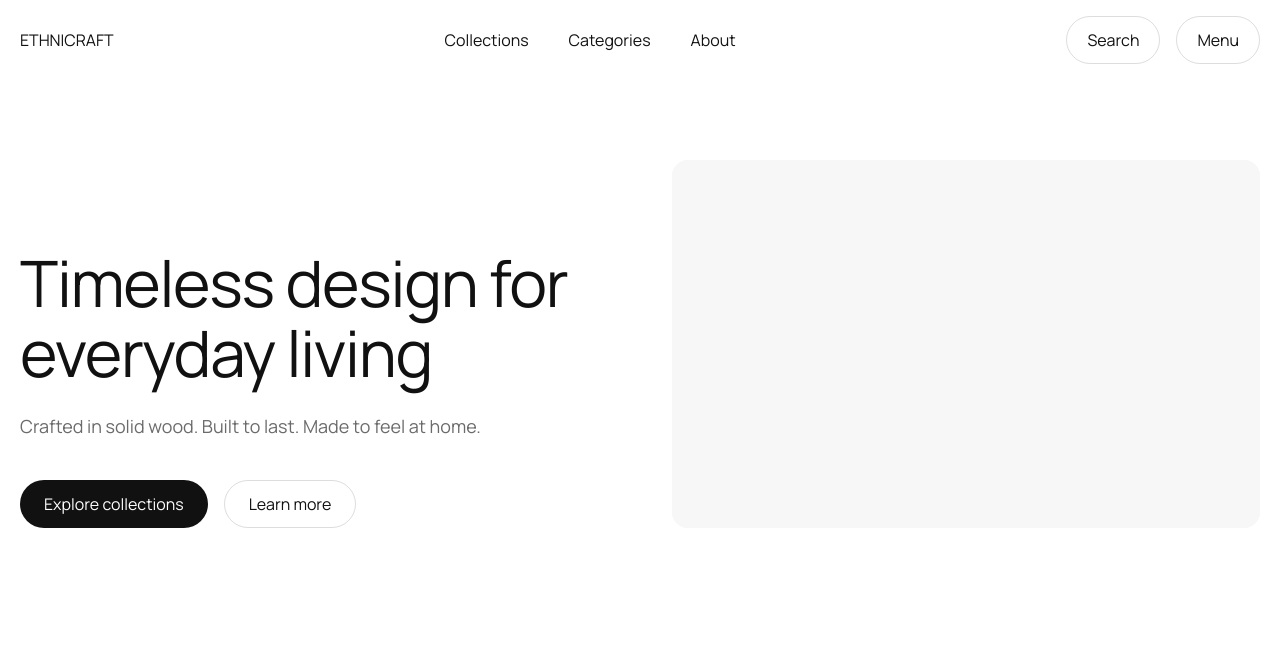
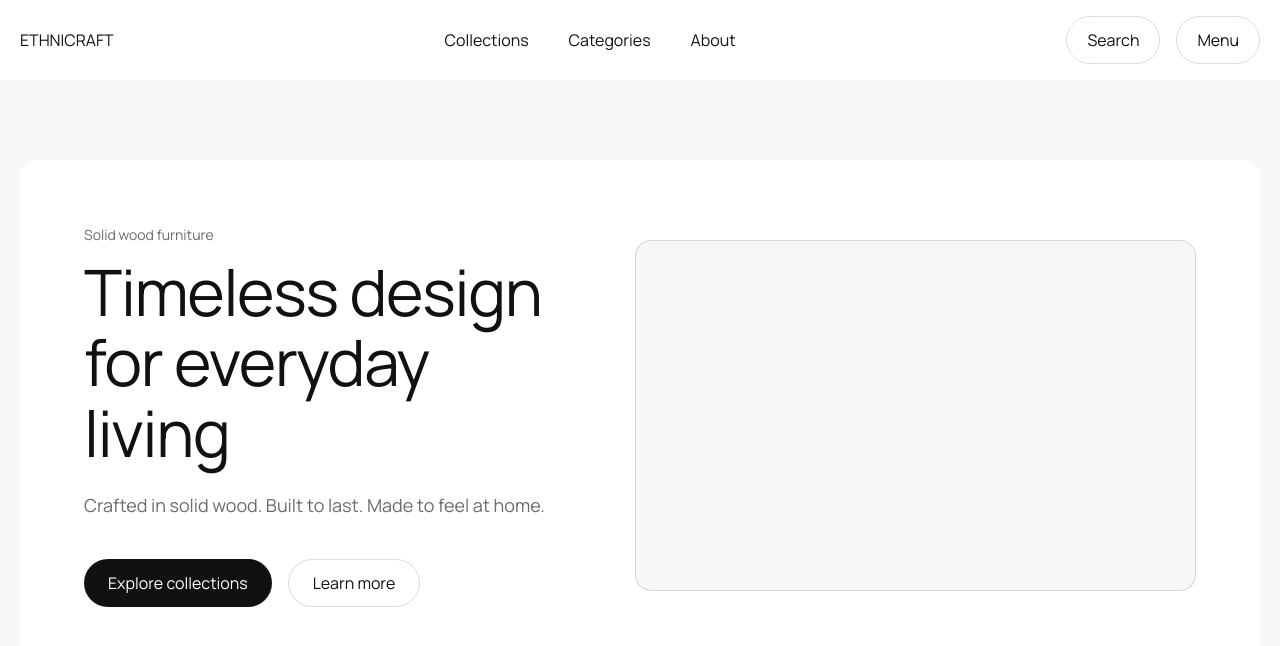
Before and after one commit to SantiNones/ethnicraft, a Next.js app: page / in a window 1280 px wide. Shown: the top 646 px of the page. Built offline with nearby package versions, Linux system fonts and the light colour scheme.

Commit message:
refactor: improve header and hero structure and spacing

```diff
--- a/src/components/Hero.tsx
+++ b/src/components/Hero.tsx
@@ -2,11 +2,15 @@ import Link from "next/link";
 
 export function Hero() {
   return (
-    <section className="w-full bg-[var(--ec-color-bg)]">
-      <div className="mx-auto w-full max-w-[var(--ec-container-max)] px-[var(--ec-container-edge)] py-[var(--ec-space-20)]">
-        <div className="grid gap-[var(--ec-space-16)] md:grid-cols-2 md:items-end">
-          <div className="max-w-[var(--ec-container-max)]">
-            <h1 className="text-[length:var(--ec-text-hero)] leading-[var(--ec-leading-tight)] tracking-[var(--ec-tracking-tight)] text-[var(--ec-color-text)]">
+    <section className="w-full bg-[var(--ec-color-surface)]">
+      <div className="mx-auto w-full max-w-[var(--ec-container-max)] px-[var(--ec-container-edge)] py-[var(--ec-space-16)] md:py-[var(--ec-space-20)]">
+        <div className="rounded-[var(--ec-radius-4)] bg-[var(--ec-color-bg)] p-[var(--ec-space-10)] md:p-[var(--ec-space-16)]">
+          <div className="grid gap-[var(--ec-space-12)] md:grid-cols-[1fr_1.15fr] md:items-center md:gap-[var(--ec-space-16)]">
+            <div>
+              <p className="text-[length:var(--ec-text-caption)] leading-[var(--ec-leading-normal)] tracking-[var(--ec-tracking-normal)] text-[var(--ec-color-text-muted)]">
+                Solid wood furniture
+              </p>
+              <h1 className="mt-[var(--ec-space-3)] text-[length:var(--ec-text-h1)] leading-[var(--ec-leading-tight)] tracking-[var(--ec-tracking-tight)] text-[var(--ec-color-text)] md:text-[length:var(--ec-text-hero)]">
                 Timeless design for everyday living
               </h1>
               <p className="mt-[var(--ec-space-6)] text-[length:var(--ec-text-body-lg)] leading-[var(--ec-leading-normal)] tracking-[var(--ec-tracking-normal)] text-[var(--ec-color-text-muted)]">
@@ -29,8 +33,9 @@ export function Hero() {
               </div>
             </div>
 
-          <div className="rounded-[var(--ec-radius-4)] bg-[var(--ec-color-surface)]">
-            <div className="aspect-[16/10] w-full rounded-[var(--ec-radius-4)] bg-[var(--ec-color-surface)]" />
+            <div className="overflow-hidden rounded-[var(--ec-radius-4)] border border-[color:var(--ec-color-border)] bg-[var(--ec-color-surface)]">
+              <div className="aspect-[5/4] w-full md:aspect-[16/10]" />
+            </div>
           </div>
         </div>
       </div>
```
Lines whose indentation alone changed are shown as unchanged.
